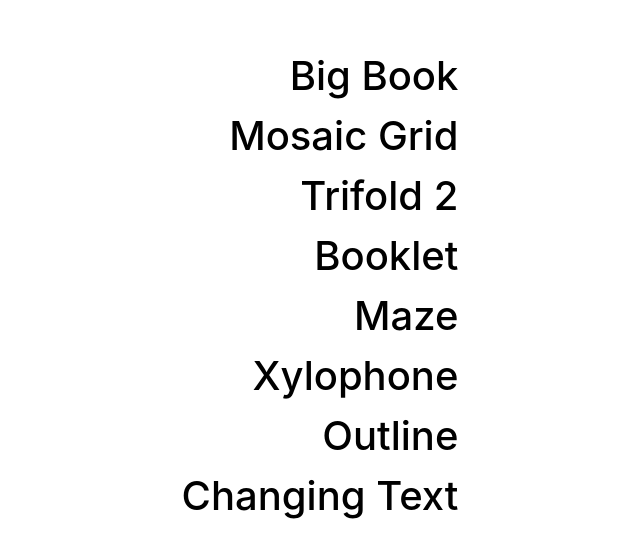
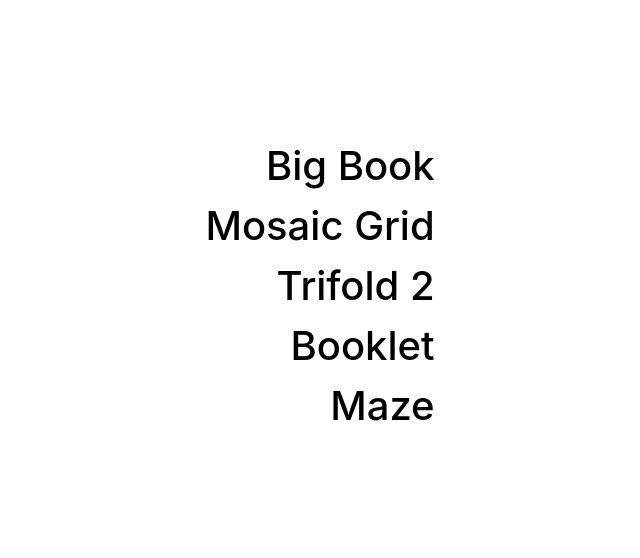
Before and after one commit to mjchin1/WebPageSamples, a React (Vite) app in the folder client/: page / in a window 1280 px wide. Shown: the part 114-672 px from the top of the page, without its empty margins (320-960 px from the left). Built offline with nearby package versions, Linux system fonts and the light colour scheme; a web font is replaced by a local one.

Commit message:
updating nav

```diff
--- a/client/src/Components/Navigations.jsx
+++ b/client/src/Components/Navigations.jsx
@@ -21,9 +21,9 @@ export default function Navigations() {
 
 
             {/* animations */}
-            <Link to = '/xylp'>Xylophone</Link>
-            <Link to = '/outln'>Outline</Link>
-            <Link to = '/ct'>Changing Text</Link>
+            {/* <Link to = '/xylp'>Xylophone</Link>  */}
+            {/* <Link to = '/outln'>Outline</Link>  */}
+            {/* <Link to = '/ct'>Changing Text</Link>  */}
 
           {/* galleries */}
             {/* <Link to = '/mos'>Mosaic</Link> */}
```
